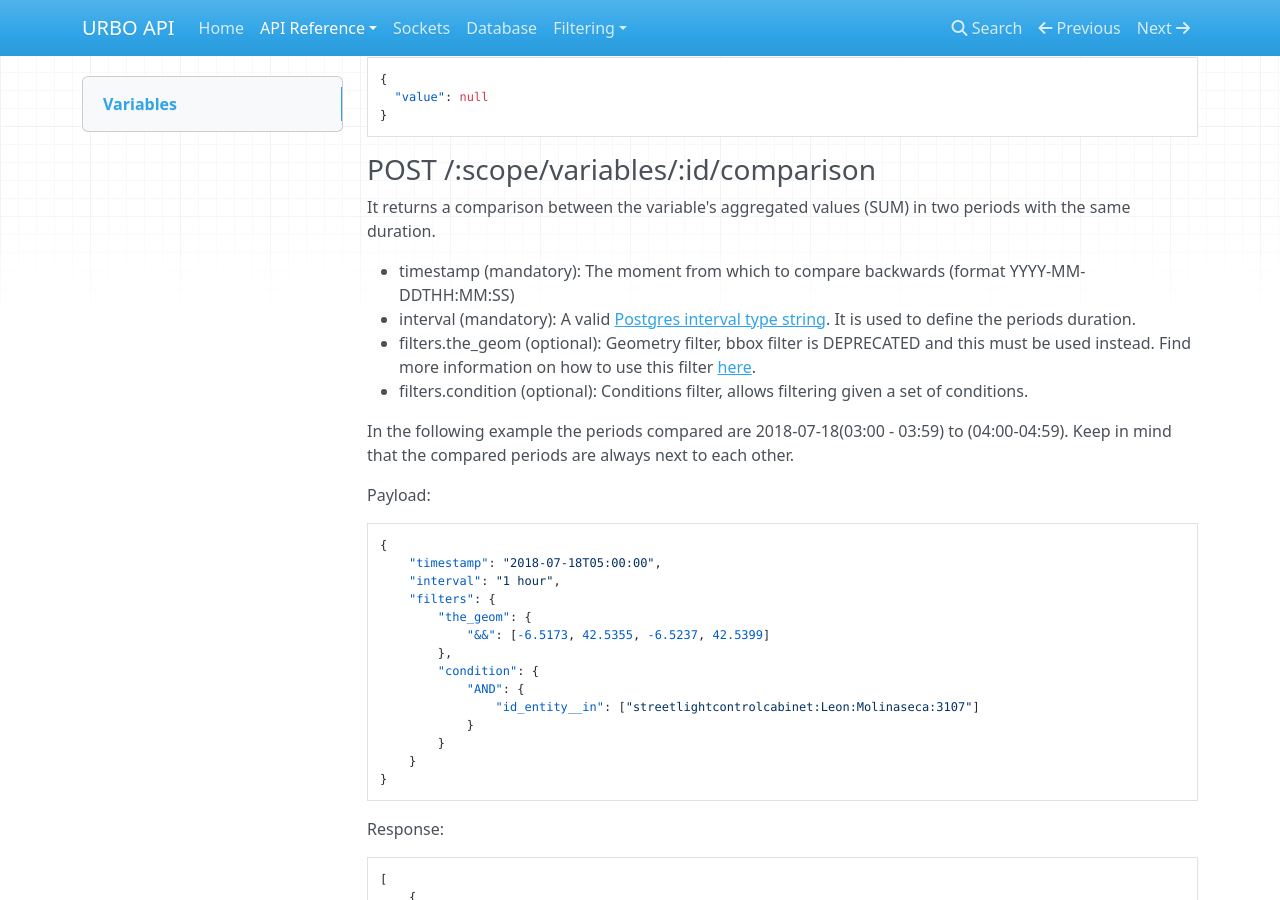
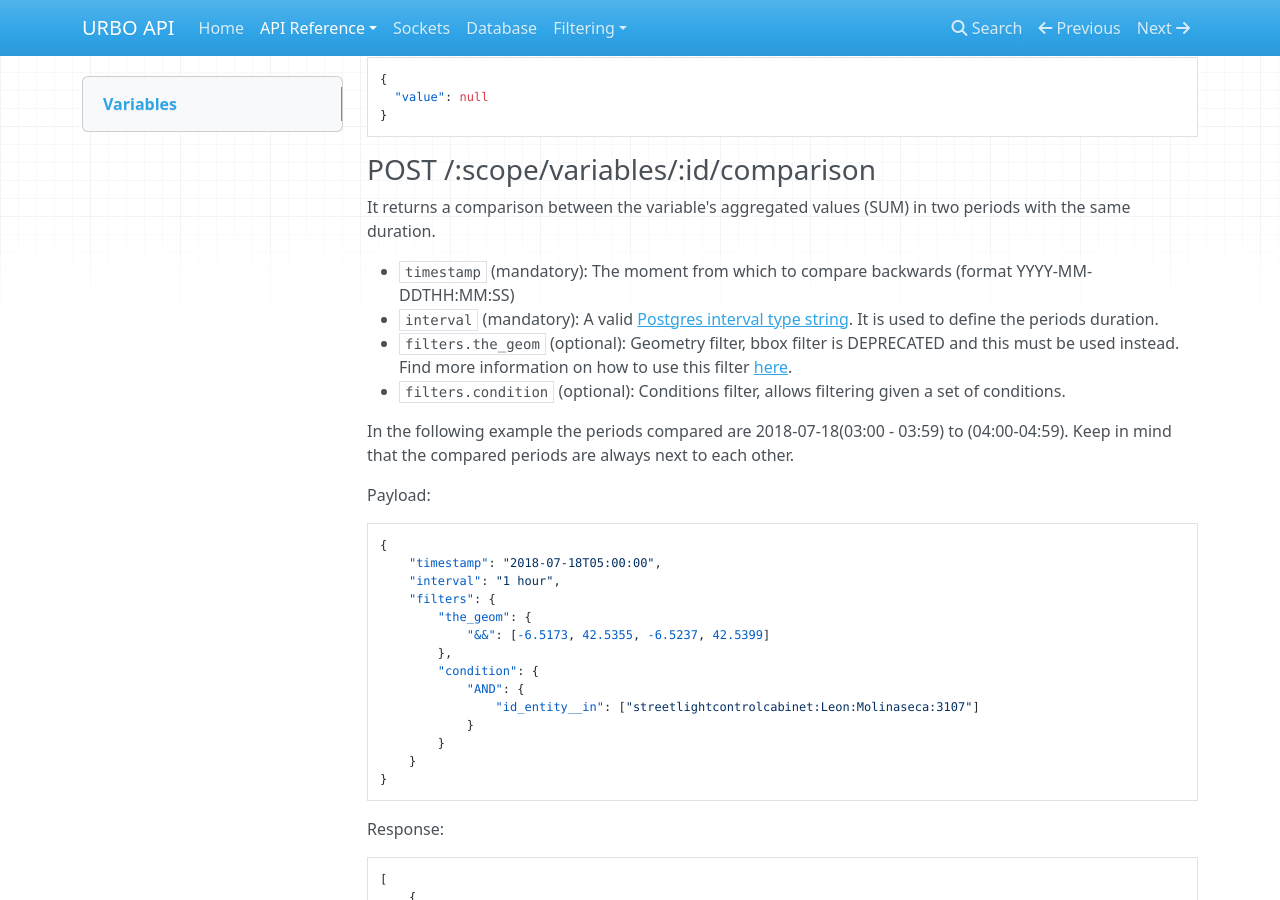
Before and after one commit to GeographicaGS/UrboCore-api, an MkDocs documentation site: the page built from docs/reference/variables.md, in a window 1280 px wide and 900 px high, scrolled down 16232 px. Built offline with MkDocs 1.6.1, drawn with Linux system fonts in a browser that asks for light colours; nearby versions of some CDN libraries; old or Windows-style settings are respelled for this version of MkDocs.

```diff
--- a/docs/reference/variables.md
+++ b/docs/reference/variables.md
@@ -831,10 +831,10 @@ Response (when there is no data for calculating the bounding box):
 
 It returns a comparison between the variable's aggregated values (SUM) in two periods with the same duration.
 
-- timestamp (mandatory): The moment from which to compare backwards (format YYYY-MM-DDTHH:MM:SS)
-- interval (mandatory): A valid [Postgres interval type string](https://www.postgresql.org/docs/current/static/datatype-datetime.html#DATATYPE-INTERVAL-INPUT). It is used to define the periods duration.
-- filters.the_geom (optional): Geometry filter, bbox filter is DEPRECATED and this must be used instead. Find more information on how to use this filter [here](../geom_filter.md).
-- filters.condition (optional): Conditions filter, allows filtering given a set of conditions.
+- `timestamp` (mandatory): The moment from which to compare backwards (format YYYY-MM-DDTHH:MM:SS)
+- `interval` (mandatory): A valid [Postgres interval type string](https://www.postgresql.org/docs/current/static/datatype-datetime.html#DATATYPE-INTERVAL-INPUT). It is used to define the periods duration.
+- `filters.the_geom` (optional): Geometry filter, bbox filter is DEPRECATED and this must be used instead. Find more information on how to use this filter [here](../geom_filter.md).
+- `filters.condition` (optional): Conditions filter, allows filtering given a set of conditions.
 
 In the following example the periods compared are 2018-07-18(03:00 - 03:59) to (04:00-04:59).
 Keep in mind that the compared periods are always next to each other.
```
